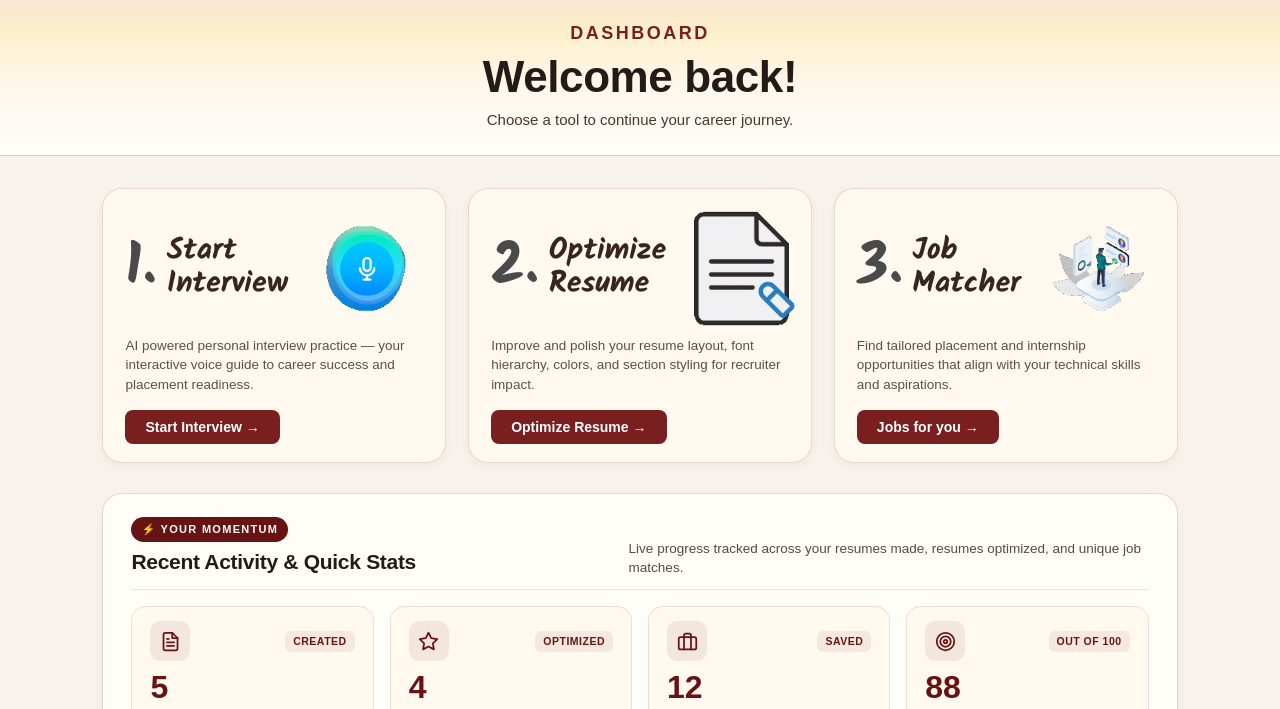
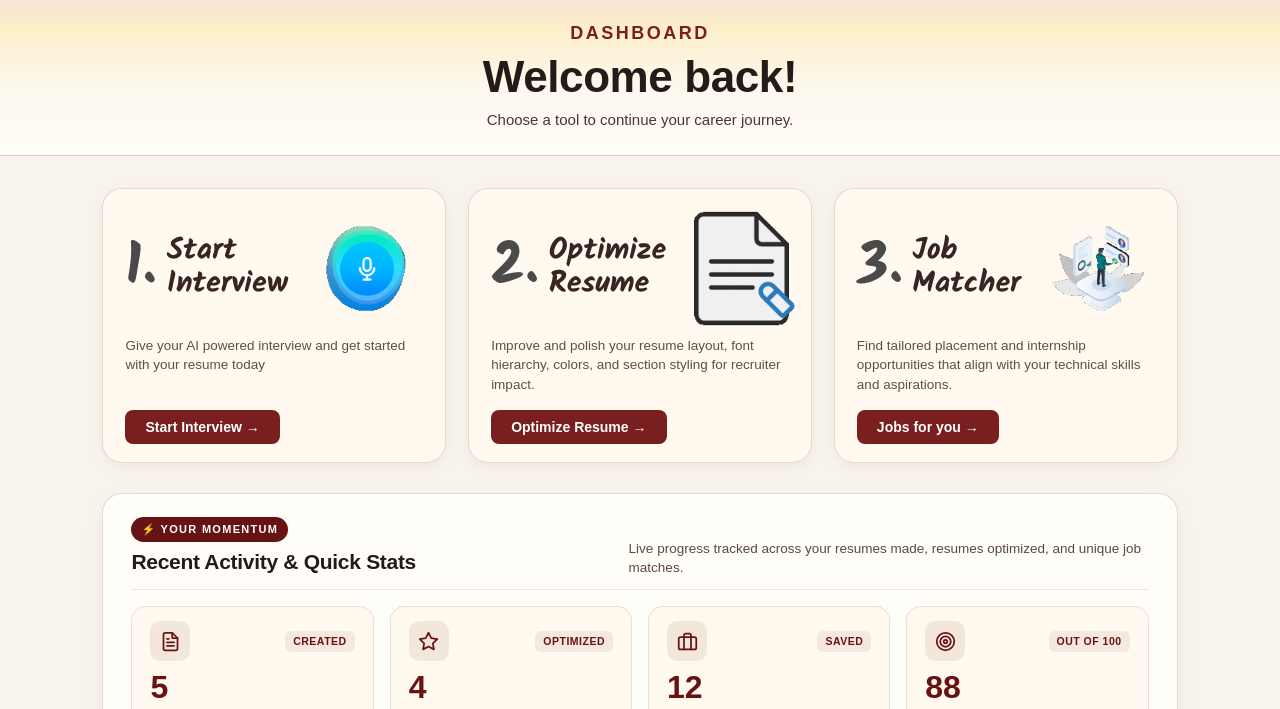
Before and after one commit to ananya-vishal-walunjkar07/fep, a website: page Frontend/dashboard.html in a window 1280 px wide. Shown: the part 82-791 px from the top of the page. Drawn offline with nearby package versions, Linux system fonts and the light colour scheme; no server answers; sample sign-in values are in the browser's storage.

Commit message:
Update dashboard interview card text to 'Give your AI powered interview and get started with your resume today'

```diff
--- a/Frontend/dashboard.html
+++ b/Frontend/dashboard.html
@@ -76,7 +76,7 @@
                     </div>
 
                     <p>
-                        AI powered personal interview practice — your interactive voice guide to career success and placement readiness.
+                        Give your AI powered interview and get started with your resume today
                     </p>
                 </div>
 
```
